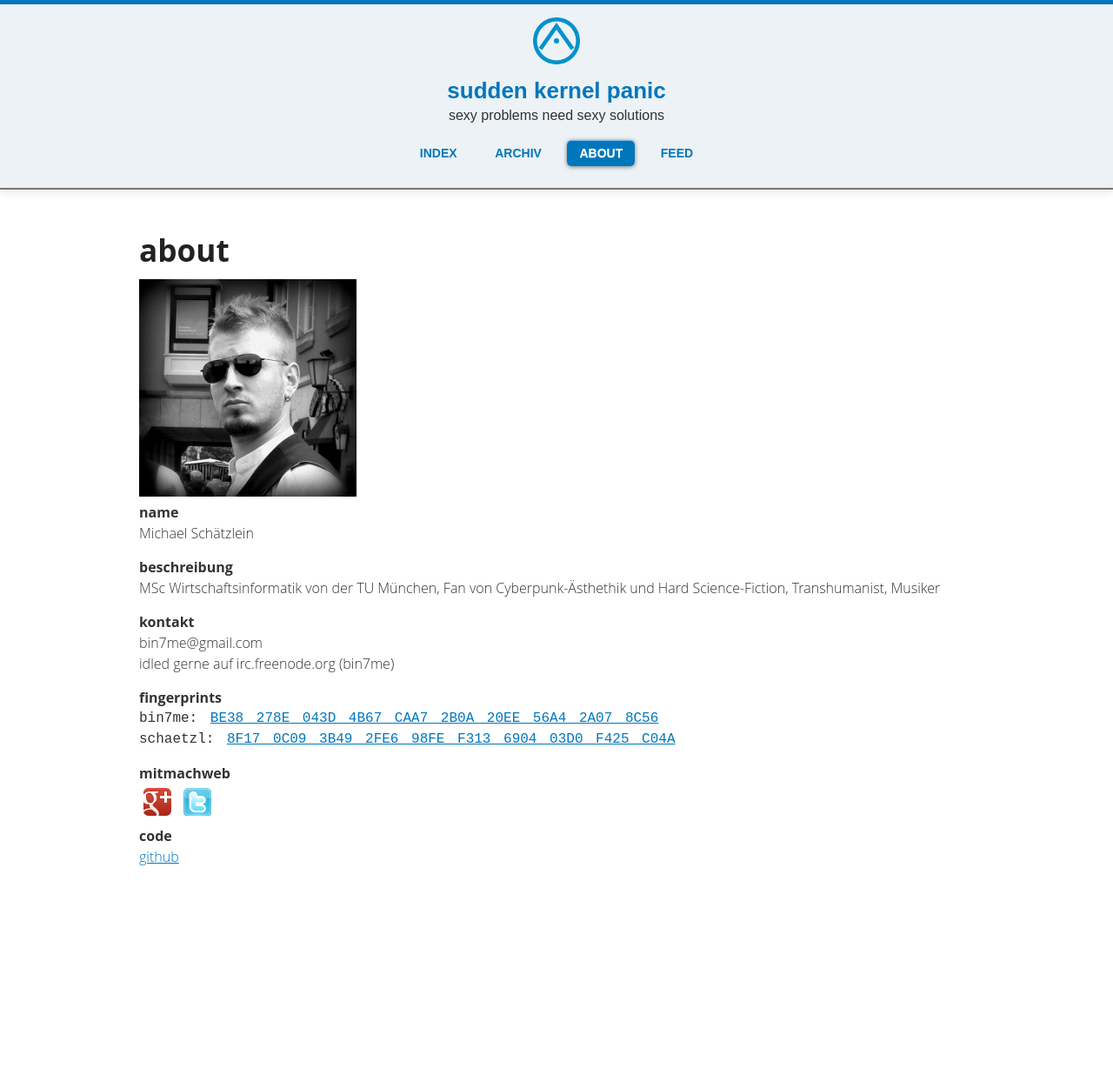
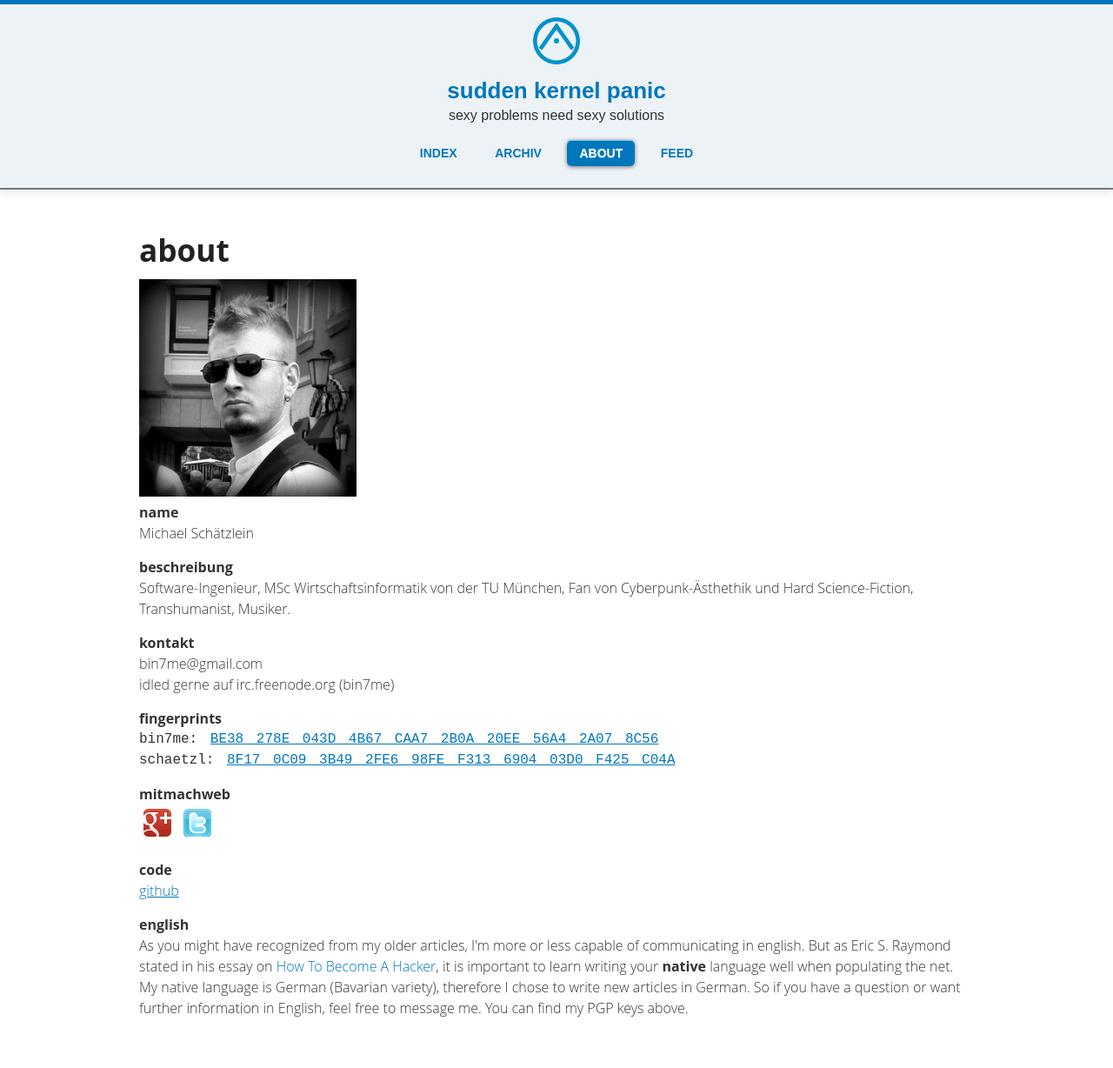
Before and after one commit to Bin7me/bin7me.github.io, a Jekyll site: the page built from about.html, in a window 1280 px wide. Shown: the whole page at 87% size. Built offline with Jekyll 4.4.1, drawn with Linux system fonts in a browser that asks for light colours; Markdown is read by kramdown in place of the engine named in the settings; before the commit the page ends 1054 px from its top, so only the background shows below that.

Commit message:
more translation work

```diff
--- a/about.html
+++ b/about.html
@@ -4,7 +4,7 @@ title: about
 ---
 <h1 class="post-h1"><a href="{{ page.url }}">about</a></h1>
 <div id="myself"
-  <a href="{{ site.baseurl }}assets/img/about/sunglasses.png"><img class="myself" src="{{ site.baseurl }}assets/img/about/sunglasses.png" alt="a picture of me" /></a>
+	 <a href="{{ site.baseurl }}assets/img/about/sunglasses.png"><img class="myself" src="{{ site.baseurl }}assets/img/about/sunglasses.png" alt="a picture of me" /></a>
 </div>
 <div id="about">
   <div class="about-item">
@@ -14,7 +14,7 @@ title: about
 
   <div class="about-item">
 	<div class="about-desc">beschreibung</div>
-	<div>MSc Wirtschaftsinformatik von der TU München, Fan von Cyberpunk-Ästhethik und Hard Science-Fiction, Transhumanist, Musiker</div>
+	<div>Software-Ingenieur, MSc Wirtschaftsinformatik von der TU München, Fan von Cyberpunk-Ästhethik und Hard Science-Fiction, Transhumanist, Musiker.</div>
   </div>
 
   <div class="about-item">
@@ -38,9 +38,14 @@ title: about
 		<img class="social" src="{{ site.baseurl }}assets/img/social/twitter-logo.png" alt="twitter"/>
 	  </a>
 	</div>
-    <div class="about-item">
-      <div class="about-desc">code</div>
+  </div>
+  <div class="about-item">
+    <div class="about-desc">code</div>
       <a href="https://github.com/bin7me">github</a>
 	</div>
   </div>
+  <div class="about-item">
+	<div class="about-desc">english</div>
+	<div>As you might have recognized from my older articles, I'm more or less capable of communicating in english. But as Eric S. Raymond stated in his essay on <a href="http://www.catb.org/~esr/faqs/hacker-howto.html#style"> How To Become A Hacker</a>, it is important to learn writing your <strong>native</strong> language well when populating the net. My native language is German (Bavarian variety), therefore I chose to write new articles in German. So if you have a question or want further information in English, feel free to message me. You can find my PGP keys above.</div>
+  </div>
 </div>
--- a/css/style.css
+++ b/css/style.css
@@ -17,6 +17,10 @@ a {
 a.paginator {
   font-weight: 700;
   text-decoration: underline;
+}
+
+strong {
+  font-weight: bold;
 }
 
 span.disabled {
--- a/index.html
+++ b/index.html
@@ -25,11 +25,11 @@ title: sudden kernel panic
 	{% if paginator.previous_page %}
 		<a class="paginator" href="{{ paginator.previous_page_path }}">NEUERE BEITRÄGE</a>
 	{% else %}
-		<span class="disabled">NEWER POSTS</span>
+		<span class="disabled">NEUERE BEITRÄGE</span>
 	{% endif %}
 	{% if paginator.next_page %}
 		<a class="paginator" href="{{ paginator.next_page_path }}">ÄLTERE BEITRÄGE</a>
 	{% else %}
-		<span class="disabled">OLDER POSTS</span>
+		<span class="disabled">ÄLTERE BEITRÄGE</span>
 	{% endif %}
 </div>
```
